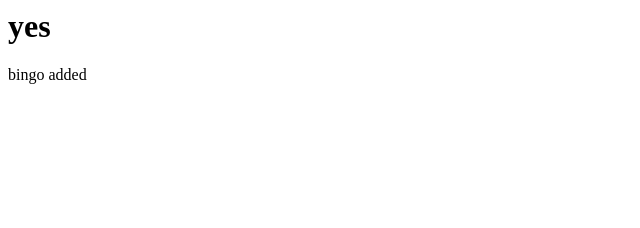
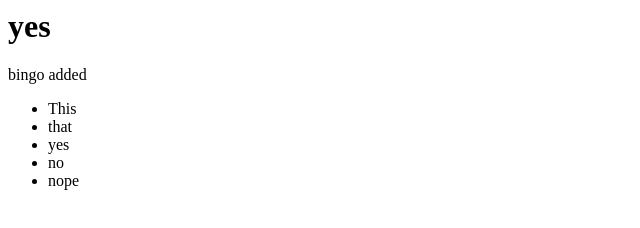
Before and after one commit to sirwilliamiv/gitPractice, a plain HTML site: page index.html in a window 1280 px wide. Shown: the whole page, without its empty margins (0-640 px from the left). Drawn offline with Linux system fonts and the light colour scheme.

Commit message:
added an unordered list of nothing

```diff
--- a/index.html
+++ b/index.html
@@ -1,2 +1,9 @@
 <h1> yes</h1>
 <p>bingo added</p>
+<ul>
+	<li>This</li>
+	<li>that</li>
+	<li>yes</li>
+	<li>no</li>
+	<li>nope</li>
+</ul>
```
